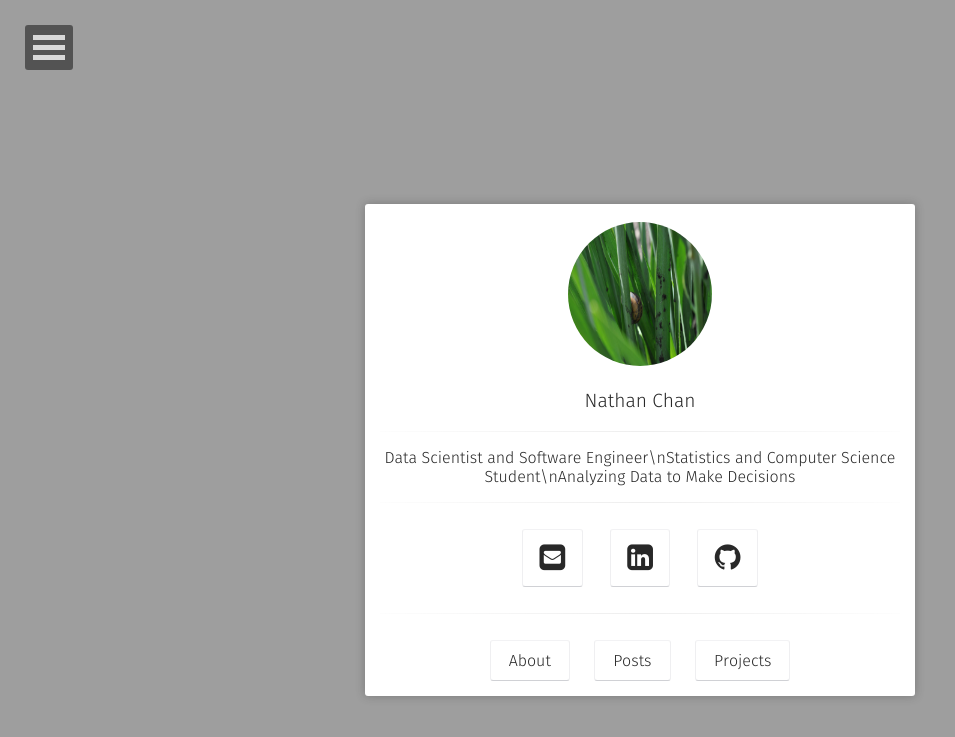
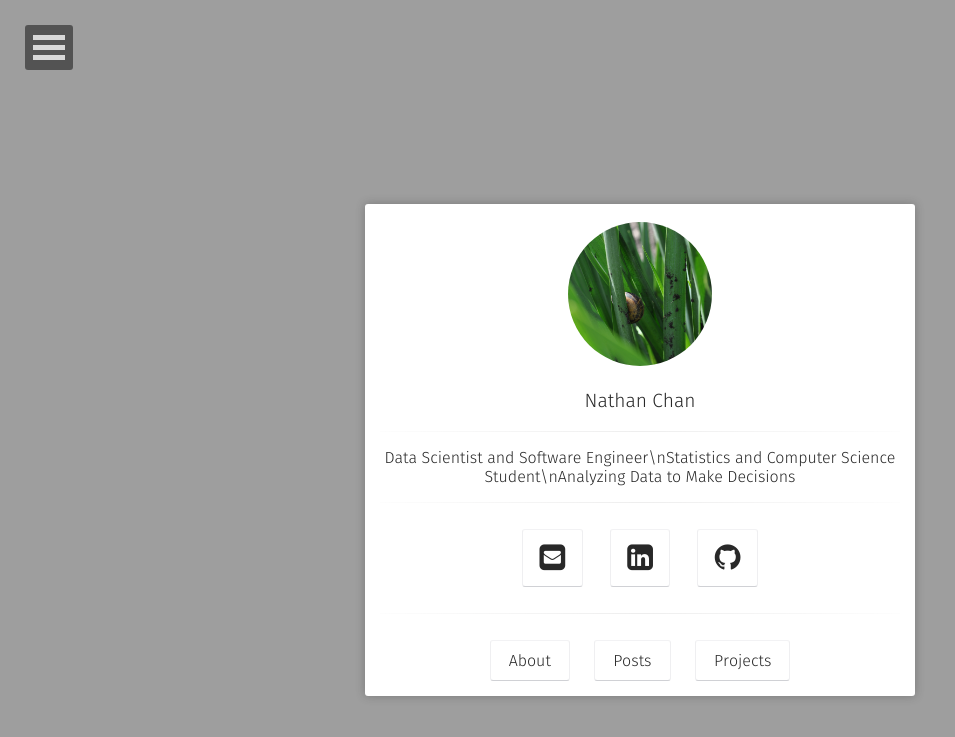
Before and after one commit to nathanjchan/nathanjchan.github.io, a Jekyll site: the page built from index.markdown, in a window 1280 px wide. Shown: the top 737 px of the page, without its empty margins (0-955 px from the left). Built offline with Jekyll 4.4.1, drawn with Linux system fonts in a browser that asks for light colours; some web fonts are replaced; comment, search, counter and statistics services are not loaded.

Commit message:
Add images

```diff
--- a/_config.yml
+++ b/_config.yml
@@ -4,8 +4,8 @@ bio:                'Data Scientist and Software Engineer\nStatistics and Comput
 description:        "Data Scientist and Software Engineer\nStatistics and Computer Science Student\nAnalyzing Data to Make Decisions"
 reading_time:       true
 words_per_minute:   200
-logo:               'images/green_small.jpg'
-background:         'images/green.jpg'
+logo:               'images/green_square.jpg'
+background:         'images/japan.JPG'
 tiled_bg:           false   # Set this true if you want to tile your background image, otherwise it will be covered
 locale:             en_US
 url:                https://nathanjchan.github.io
```
Also changed, not shown: images/green_square.jpg (added), 1 other file.
